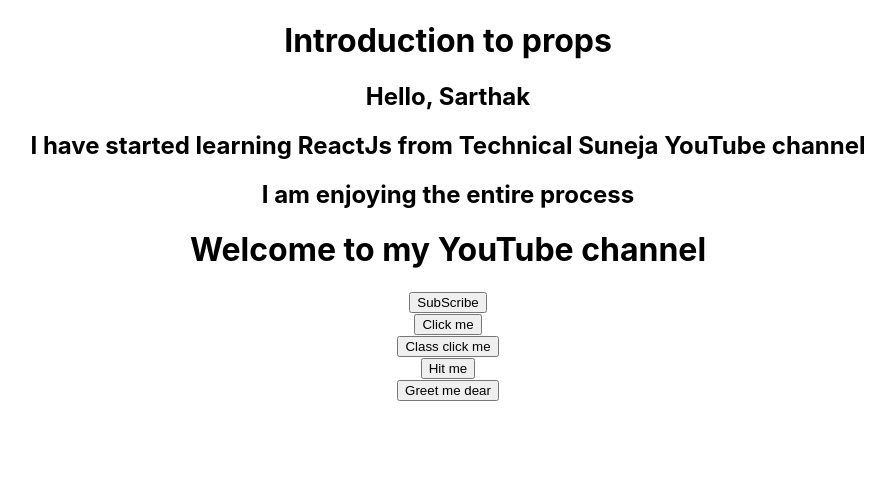
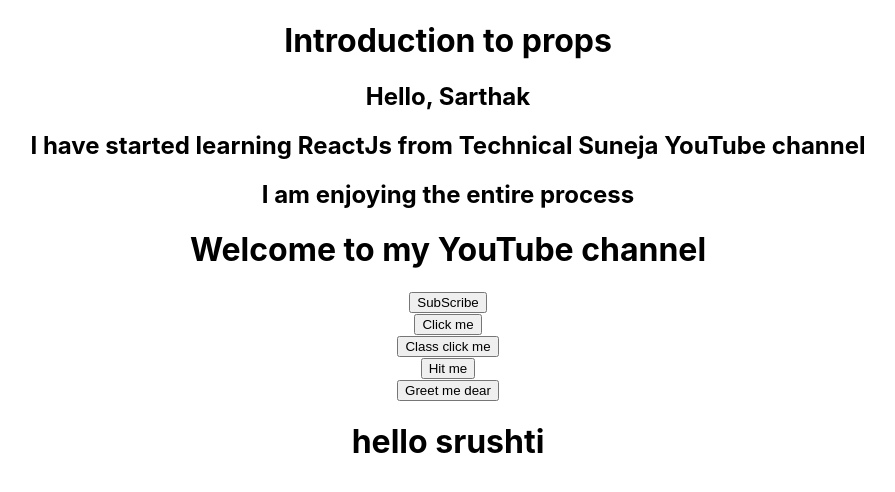
Before and after one commit to sarthakwagh16/mern-stack-learning, a React (Create React App) app in the folder reactJs/props-and-states/: page / in a window 1280 px wide. Shown: the top 492 px of the page, without its empty margins (192-1087 px from the left). Built offline with nearby package versions, Linux system fonts and the light colour scheme.

Commit message:
fragments in react

```diff
--- a/reactJs/props-and-states/src/App.js
+++ b/reactJs/props-and-states/src/App.js
@@ -13,6 +13,7 @@ import EventBind from './components/EventBind';
 
 //passsing props
 import EventProps from './components/EventProps';
+import Fragments from './components/Fragments';
 
 
 //props are properties or the parameters we pass inside the component
@@ -34,6 +35,7 @@ function App() {
 
       <EventProps roll="22"/>
 
+      <Fragments/>
     </div>
   );
 }
--- /dev/null
+++ b/reactJs/props-and-states/src/components/Fragments.js
@@ -0,0 +1,29 @@
+import React, { Fragment } from 'react'
+
+/*
+A common pattern in React is for a component to return multiple elements.
+Fragments let you group a list of children without adding extra nodes to the DOM.
+*/
+function Fragments() {
+  return (
+    // first way to define fragment
+    // <React.Fragment>
+    //     <h1>Hello fragments</h1>
+    //     <button>Click fragment</button>
+    // </React.Fragment>
+
+
+    // second way to define fragment
+    <Fragment>
+        <h1>hello srushti</h1>
+    </Fragment>
+
+    //third way to define fragment
+    // <>
+    //     <h1>hello komal</h1>
+    // </>
+
+  )
+}
+
+export default Fragments
```
